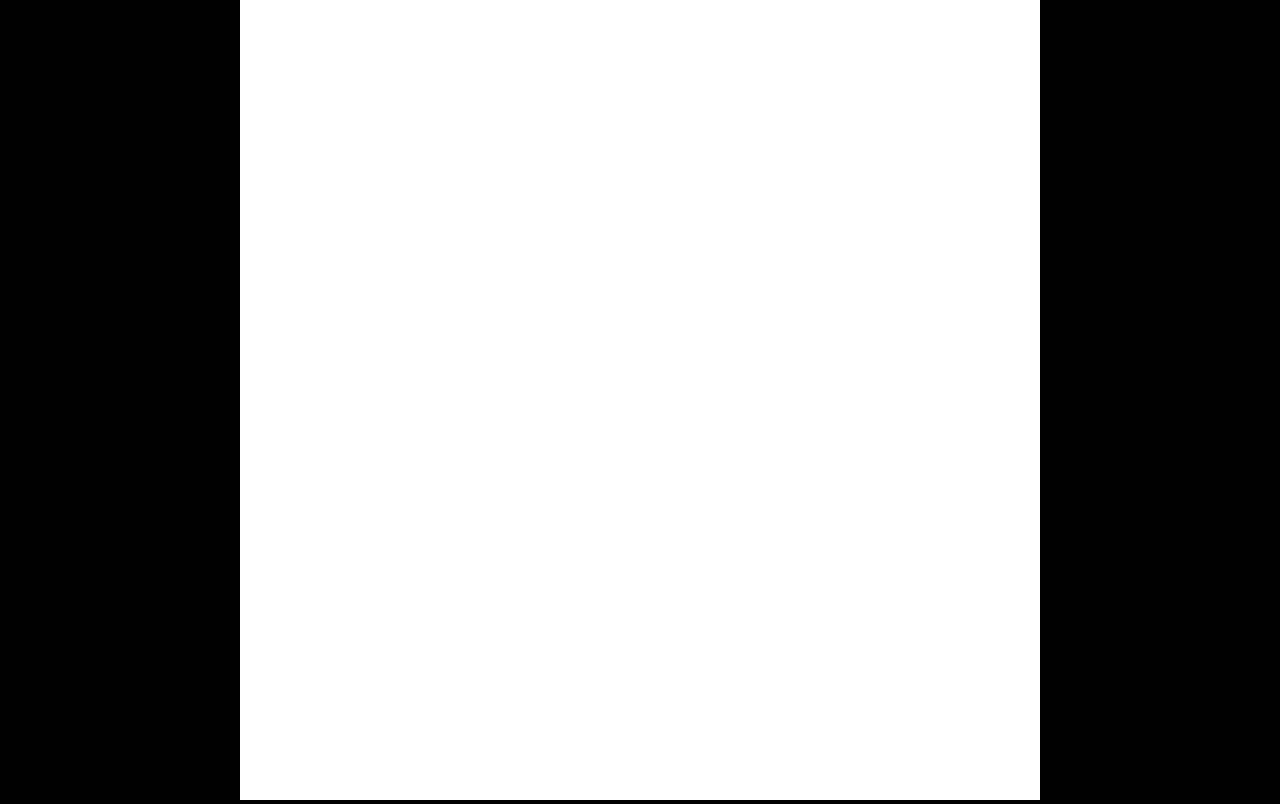
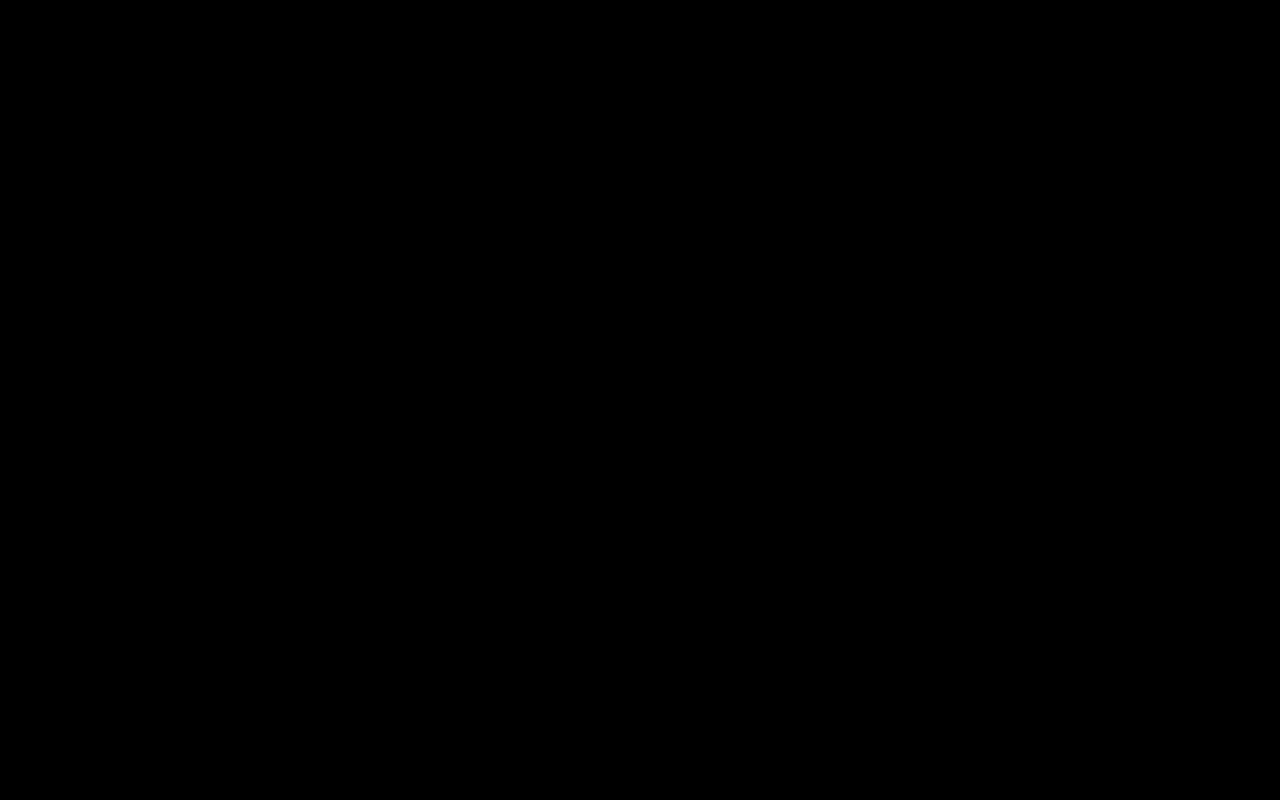
Before and after one commit to lukagoderdzishvili/ColorSort, a website built with Vite: page index.html in a window 1280 px wide. Built offline with nearby package versions, Linux system fonts and the light colour scheme.

Commit message:
CHANGE: gameconfig size | REMOVE: unused styles

```diff
--- a/src/game.ts
+++ b/src/game.ts
@@ -19,4 +19,4 @@ class Game{
 }
 
 
-(async () =>  new Game())();
+window.onload = () => new Game();
--- a/src/gameConfig.ts
+++ b/src/gameConfig.ts
@@ -1,10 +1,11 @@
 import { ApplicationOptions } from "pixi.js";
 
-const canvasSize: number = Math.min(innerWidth, innerHeight);
+// const canvasSize: number = Math.min(innerWidth, innerHeight);
 export default {
     resolution: window.devicePixelRatio || 1,
-    backgroundColor: 0xffffff,
+    backgroundColor: '#000000',
     antialias: true,
-    width: canvasSize,
-    height: canvasSize,
+    // width: canvasSize,
+    // height: canvasSize,
+    resizeTo: window
 } as Partial<ApplicationOptions>;
--- a/src/style.css
+++ b/src/style.css
@@ -4,15 +4,6 @@
   box-sizing: border-box;
 }
 
-body{
-  background-color: black;
-  display: flex;
-  justify-content: center;
-  align-items: center;
-  max-height: 100vh;
-  overflow: hidden;
+canvas{
+  position: absolute;
 }
-
-#app{
-  max-height: 100vh;
-}
```
